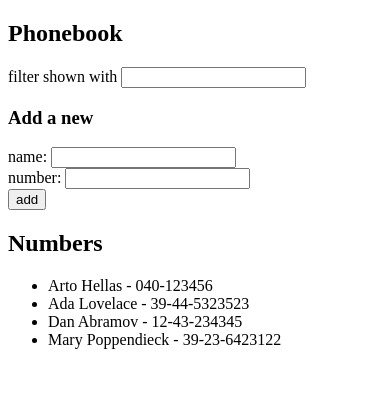
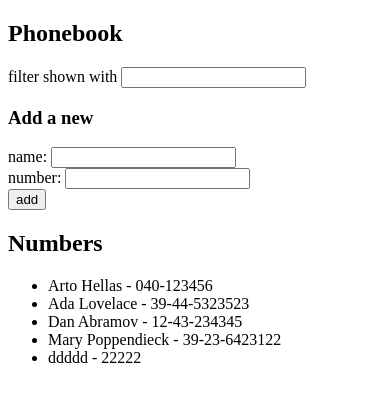
Before and after one commit to gricius/FullStackOpen, a React (Create React App) app in the folder part2/phonebook/: page / in a window 390 px wide. Shown: the top 402 px of the page. Built offline with nearby package versions, Linux system fonts and the light colour scheme; data requests are answered from the project's data file.

Commit message:
add Phonebook step7

```diff
--- /dev/null
+++ b/package.json
@@ -0,0 +1,5 @@
+{
+  "dependencies": {
+    "axios": "^1.4.0"
+  }
+}
--- a/part2/phonebook/db.json
+++ b/part2/phonebook/db.json
@@ -1,5 +1,5 @@
 {
-    "persons":[
+  "persons": [
     {
       "name": "Arto Hellas",
       "number": "040-123456",
@@ -19,6 +19,11 @@
       "name": "Mary Poppendieck",
       "number": "39-23-6423122",
       "id": 4
+    },
+    {
+      "name": "ddddd",
+      "number": "22222",
+      "id": 5
     }
   ]
 }
--- a/part2/phonebook/src/App.js
+++ b/part2/phonebook/src/App.js
@@ -12,13 +12,12 @@ const App = () => {
   const [searchTerm, setSearchTerm] = useState('');
 
   useEffect(() => {
-    axios
-    .get('http://localhost:3001/persons')
-    .then((response) => {
+    axios.get('http://localhost:3001/persons').then((response) => {
       console.log(response.data);
       setPersons(response.data);
     });
   }, []);
+
 
   const addName = (event) => {
     event.preventDefault();
@@ -33,13 +32,18 @@ const App = () => {
 
     const nameObject = {
       name: newName,
-      number: newNumber,
-      id: persons.length + 1,
+      number: newNumber
     };
 
-    setPersons(persons.concat(nameObject));
-    setNewName('');
-    setNewNumber('');
+    axios
+      .post('http://localhost:3001/persons', nameObject)
+      .then((response) => {
+        console.log(response);
+        setPersons(persons.concat(response.data));
+        setNewName('');
+        setNewNumber('');
+      });
+    ;
   };
 
   const handleNameChange = (event) => {
```
Also changed, not shown: 2 other files (tests, documents, lock files or other folders). Lines whose indentation alone changed are shown as unchanged.
